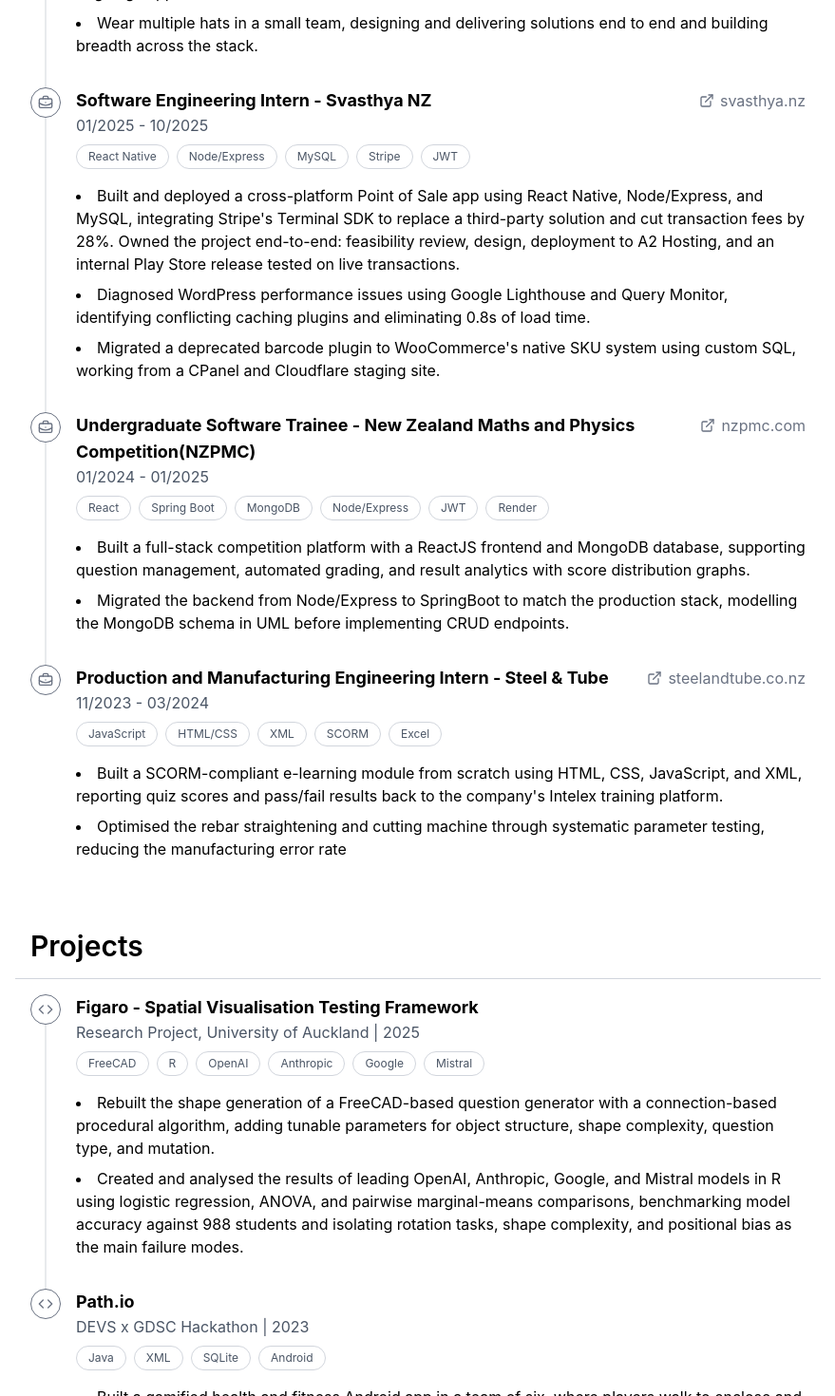
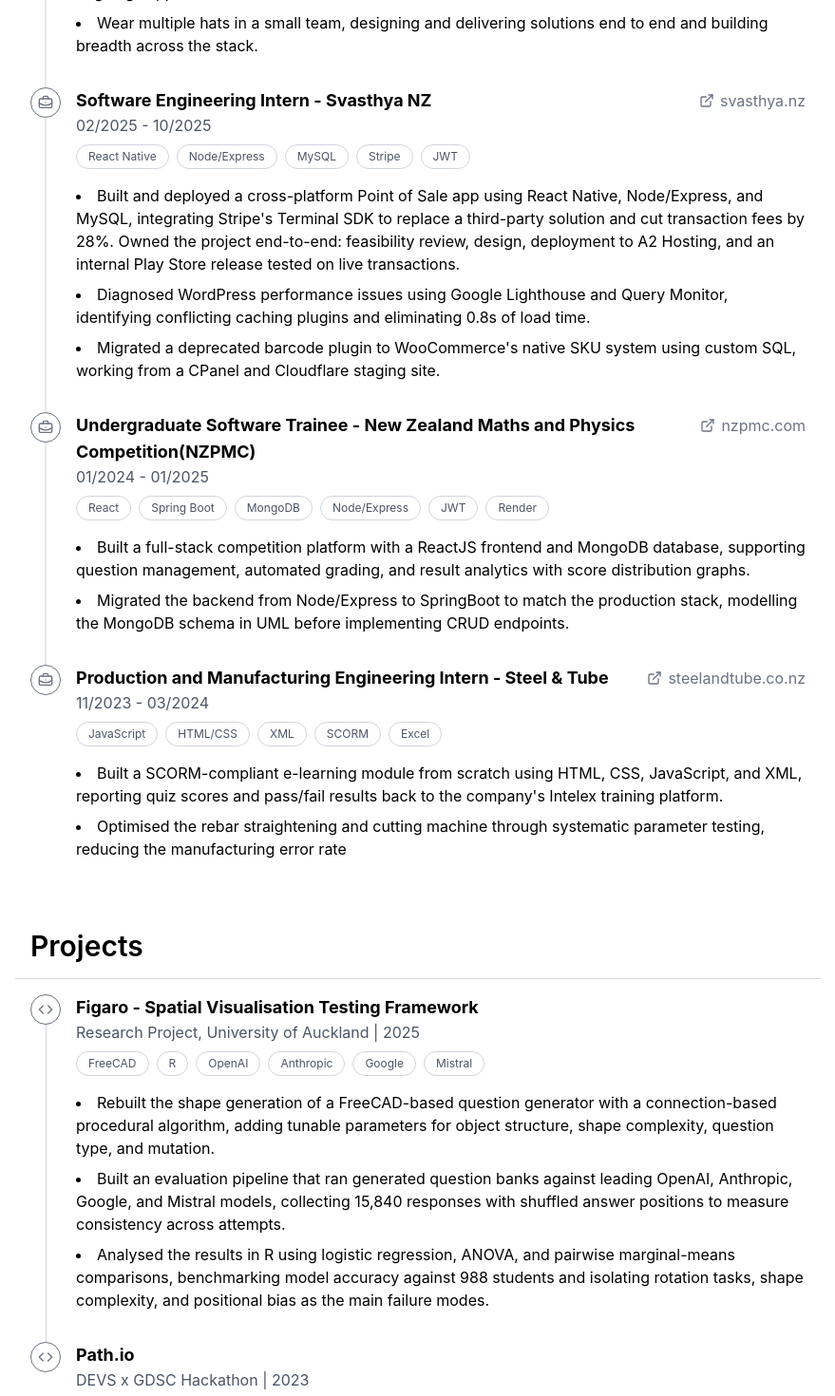
Before and after one commit to tom1dev/portfolio, a React (Vite) app: page / in a window 1280 px wide. Shown: the part 1840-3310 px from the top of the page at 95% size, without its empty margins (332-1211 px from the left). Built offline with nearby package versions, Linux system fonts and the light colour scheme.

Commit message:
readded contect

```diff
--- a/src/components/MyExperience.tsx
+++ b/src/components/MyExperience.tsx
@@ -54,7 +54,7 @@ const jobs = [
     },
     {
         headerText: "Software Engineering Intern - Svasthya NZ",
-        subHeader: "01/2025 - 10/2025",
+        subHeader: "02/2025 - 10/2025",
         href: "https://svasthya.nz/",
         tech: ["React Native", "Node/Express", "MySQL", "Stripe", "JWT"],
         bulletPoints: [
--- a/src/components/MyProjects.tsx
+++ b/src/components/MyProjects.tsx
@@ -49,7 +49,8 @@ const projects = [
         tech: ["FreeCAD", "R", "OpenAI", "Anthropic", "Google", "Mistral"],
         bulletPoints: [
             "Rebuilt the shape generation of a FreeCAD-based question generator with a connection-based procedural algorithm, adding tunable parameters for object structure, shape complexity, question type, and mutation.",
-            "Created and analysed the results of leading OpenAI, Anthropic, Google, and Mistral models in R using logistic regression, ANOVA, and pairwise marginal-means comparisons, benchmarking model accuracy against 988 students and isolating rotation tasks, shape complexity, and positional bias as the main failure modes.",
+            "Built an evaluation pipeline that ran generated question banks against leading OpenAI, Anthropic, Google, and Mistral models, collecting 15,840 responses with shuffled answer positions to measure consistency across attempts.",
+            "Analysed the results in R using logistic regression, ANOVA, and pairwise marginal-means comparisons, benchmarking model accuracy against 988 students and isolating rotation tasks, shape complexity, and positional bias as the main failure modes.",
         ],
     },
     {
```
